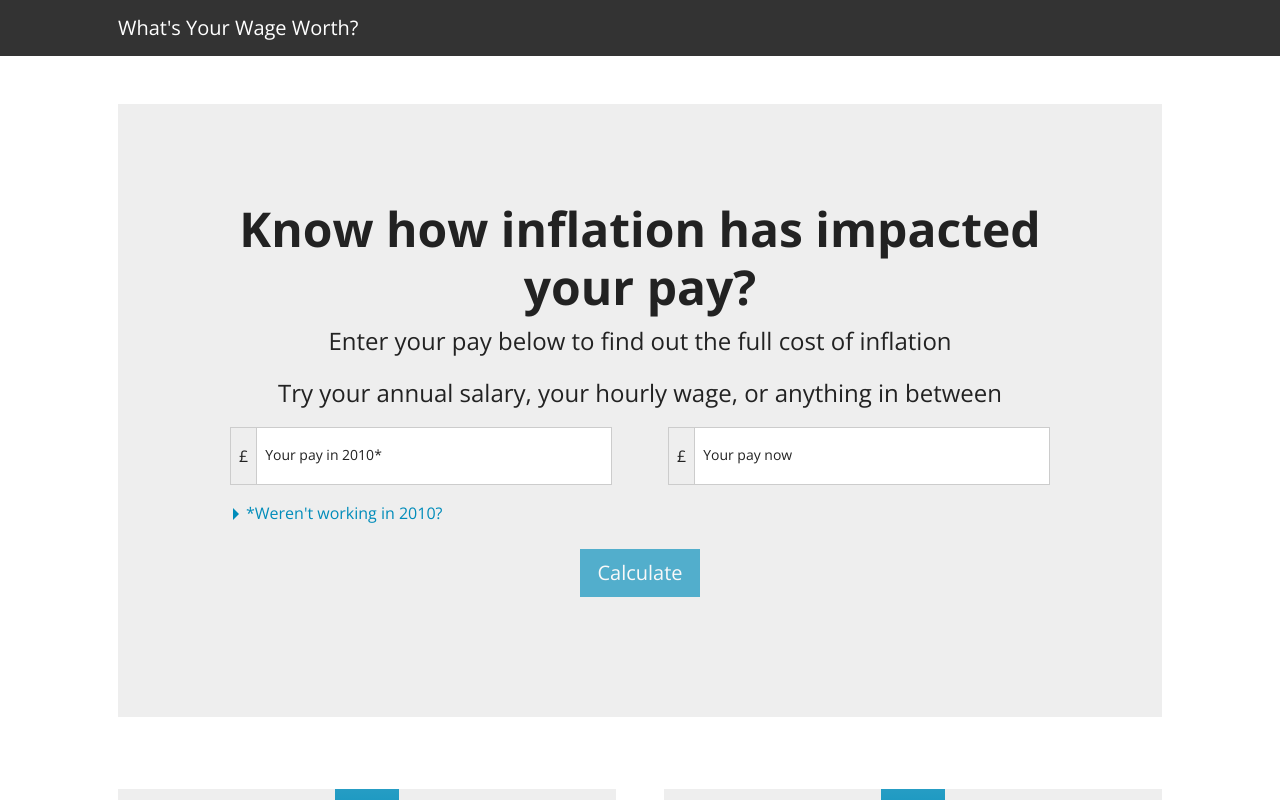
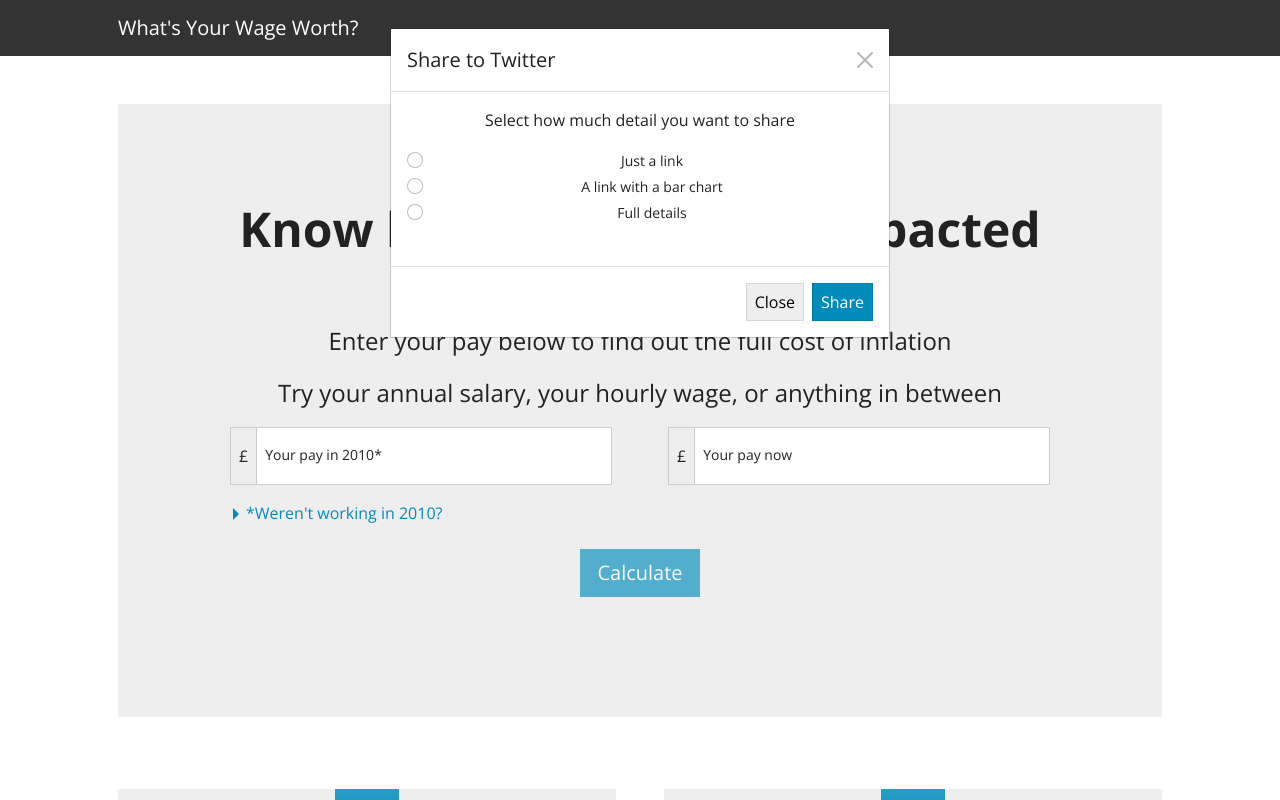
Before and after one commit to whats-your-pay-rise/whats-your-pay-rise.github.io, a React (Create React App) app: page / in a window 1280 px wide. Shown: the top 800 px of the page. Built offline with nearby package versions, Linux system fonts and the light colour scheme.

Commit message:
Add sharing modal (incomplete)

```diff
--- a/src/App.jsx
+++ b/src/App.jsx
@@ -40,6 +40,51 @@ function App() {
 
   return (
     <div className="App">
+      <div id="shareModal" className="modal show" tabIndex="-1" style={{ "display": "block" }}>
+        <div className="modal-dialog">
+          <div className="modal-content">
+            <div className="modal-header">
+              <h5 className="modal-title">Share to Twitter</h5>
+              <button type="button" className="btn-close" data-bs-dismiss="modal" aria-label="Close"></button>
+            </div>
+            <div className="modal-body">
+              <p>Select how much detail you want to share</p>
+              <div class="form-check">
+                <input class="form-check-input" type="radio" name="flexRadioDefault" id="flexRadioDefault1" />
+                <label class="form-check-label" for="flexRadioDefault1">
+                  Just a link
+                </label>
+              </div>
+              <div class="form-check">
+                <input class="form-check-input" type="radio" name="flexRadioDefault" id="flexRadioDefault2" />
+                <label class="form-check-label" for="flexRadioDefault2">
+                  A link with a bar chart
+                </label>
+              </div>
+              <div class="form-check">
+                <input class="form-check-input" type="radio" name="flexRadioDefault" id="flexRadioDefault3" />
+                <label class="form-check-label" for="flexRadioDefault3">
+                  Full details
+                </label>
+              </div>
+              <img></img>
+              <img></img>
+              <img></img>
+            </div>
+            <div className="modal-footer">
+              <button type="button" className="btn btn-secondary" data-bs-dismiss="modal">Close</button>
+              <a
+                target="_blank"
+                rel="noreferrer"
+                href={`https://twitter.com/intent/tweet?text=${encodeURI("See the impact of inflation on your pay")}&url=${encodeURI("https://whatsyourwageworth.com")}&hashtags=costofliving`}
+                type="button"
+                className="btn btn-primary">
+                Share
+              </a>
+            </div>
+          </div>
+        </div>
+      </div>
       <form onSubmit={onSubmit}>
         <fieldset>
           <div className='row'>
@@ -123,6 +168,7 @@ function App() {
                   {isPayRise ? <p>This is less than the {nominalTermsPayChange}% nominal pay rise the numbers suggest</p> : null}
                   {!isPayRise ? <p>Since {comparisonYear} you have had a real terms <span className="text-danger">pay cut</span> of {realTermsPayChange}%</p> : null}
                   {<p>Your {comparisonYear} pay is equivalent to {formatCurrency(comparisonPayInCurrentTerms)} today</p>}
+                  <button className="btn btn-primary btn-lg" data-bs-toggle="modal" data-bs-target="#shareModal">Share</button>
                 </div>
               </div>
             </div>
```
